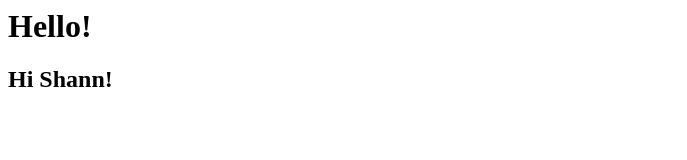
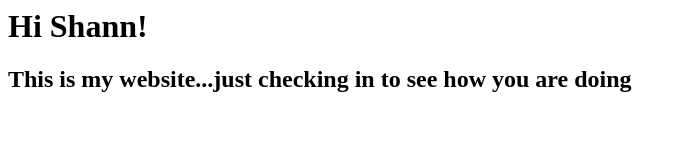
Before and after one commit to robswei/RobWeb, a plain HTML site: page index.html in a window 1280 px wide. Shown: the whole page, without its empty margins (0-687 px from the left). Drawn offline with Linux system fonts and the light colour scheme.

Commit message:
Shann update

```diff
--- a/index.html
+++ b/index.html
@@ -4,8 +4,8 @@
   </head>
 
   <body>
-    <h1>Hello!</h1>
-    <h2>Hi Shann!</h2>
+    <h1>Hi Shann!</h1>
+    <h2>This is my website...just checking in to see how you are doing</h2>
   </body>
 
 </html>
```
